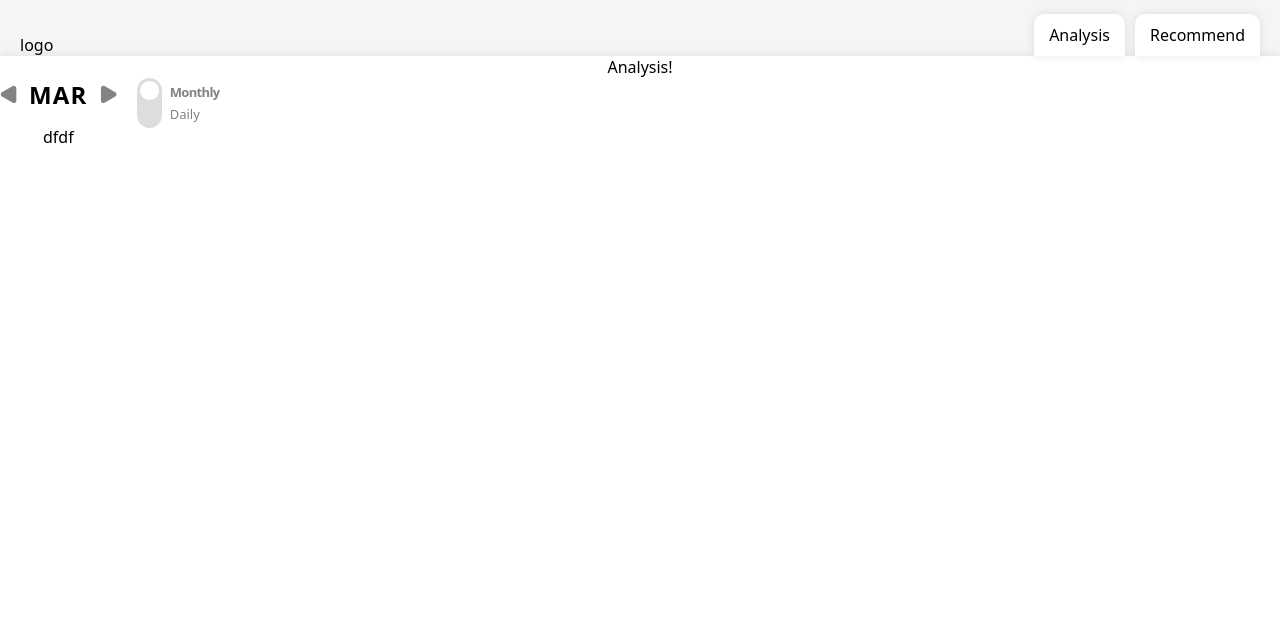
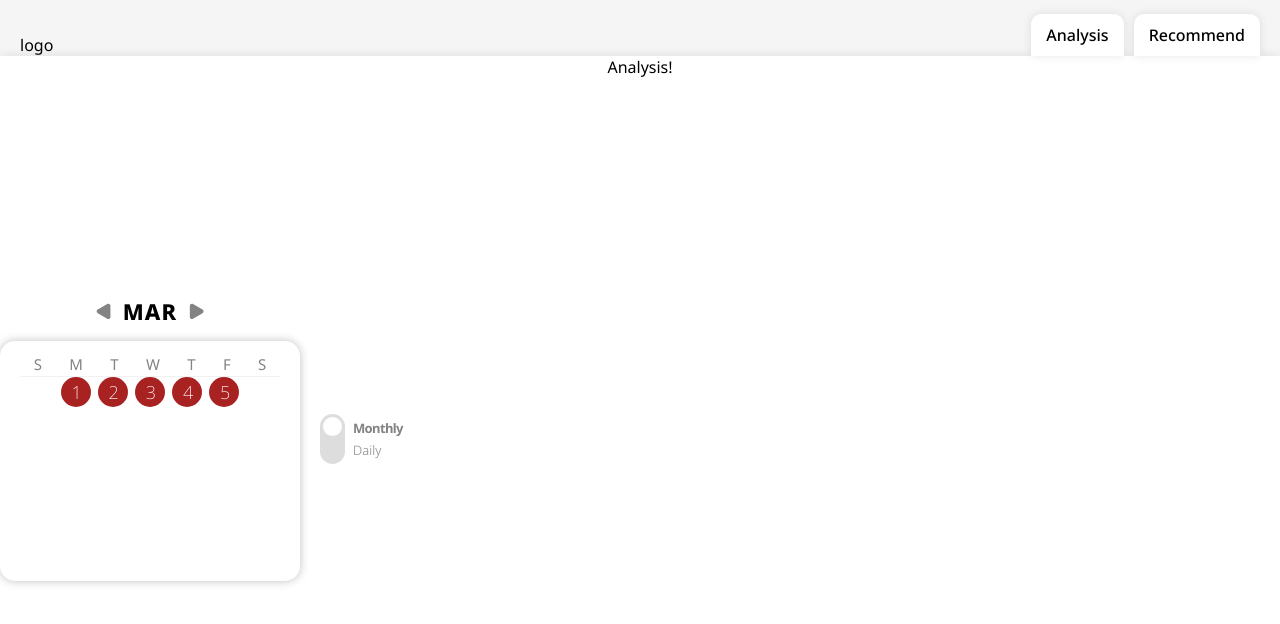
Before and after one commit to Huikyeong/Stless, a React (Create React App) app: page /analysis in a window 1280 px wide. Shown: the top 624 px of the page. Built offline with nearby package versions, Linux system fonts and the light colour scheme.

Commit message:
feat: noto sans 추가

```diff
--- a/src/components/Calendar.tsx
+++ b/src/components/Calendar.tsx
@@ -4,14 +4,17 @@ import { ReactComponent as LeftArrow } from 'assets/triangle-left.svg';
 import { ReactComponent as RightArrow } from 'assets/triangle-right.svg';
 import ToggleSwitch from 'components/ToggleSwitch';
 import { useState } from 'react';
+import CalendarItem from './CalendarItem';
 
 function Calendar() {
   const [calMode, setCalMode] = useState<'mon' | 'day'>('mon');
+  const dayList = [undefined, 1, 2, 3, 4, 5];
 
   return (
     <div
       css={css`
         display: flex;
+        align-items: center;
         gap: 20px;
 
         width: 100%;
@@ -32,12 +35,13 @@ function Calendar() {
             align-items: center;
             gap: 12px;
             font-weight: 800;
-            font-size: 24px;
+            font-size: 22px;
             letter-spacing: 0.05em;
           `}
         >
           <LeftArrow
             css={css`
+              width: 15px;
               cursor: pointer;
               &: hover {
                 opacity: 0.7;
@@ -47,6 +51,7 @@ function Calendar() {
           MAR
           <RightArrow
             css={css`
+              width: 15px;
               cursor: pointer;
               &: hover {
                 opacity: 0.7;
@@ -54,7 +59,53 @@ function Calendar() {
             `}
           />
         </div>
-        dfdf
+        <div
+          css={css`
+            box-sizing: border-box;
+            display: flex;
+            flex-direction: column;
+            width: 300px;
+            height: 240px;
+            background: #ffffff;
+            box-shadow: 0px 0px 10px rgba(0, 0, 0, 0.25);
+            border-radius: 15px;
+
+            padding: 10px 20px;
+          `}
+        >
+          <div
+            css={css`
+              display: flex;
+              justify-content: space-around;
+              align-items: center;
+              width: 100%;
+              height: 25px;
+              border-bottom: 1px solid #f1f1f1;
+
+              font-weight: 400;
+              font-size: 15px;
+              color: #838383;
+            `}
+          >
+            <p>S</p>
+            <p>M</p>
+            <p>T</p>
+            <p>W</p>
+            <p>T</p>
+            <p>F</p>
+            <p>S</p>
+          </div>
+          <div
+            css={css`
+              display: flex;
+              flex-wrap: wrap;
+            `}
+          >
+            {dayList.map((day) => (
+              <CalendarItem key={day} num={day} />
+            ))}
+          </div>
+        </div>
       </div>
       <ToggleSwitch calMode={calMode} setCalMode={setCalMode} />
     </div>
--- /dev/null
+++ b/src/components/CalendarItem.tsx
@@ -0,0 +1,39 @@
+/** @jsxImportSource @emotion/react */
+import { css } from '@emotion/react';
+
+function CalendarItem(props: { num: number | undefined }) {
+  return (
+    <div
+      css={css`
+        display: flex;
+        justify-content: center;
+        align-items: center;
+
+        width: calc(260px / 7);
+      `}
+    >
+      {props.num ? (
+        <div
+          css={css`
+            display: flex;
+            justify-content: center;
+            align-items: center;
+            width: 30px;
+            height: 30px;
+            border-radius: 30px;
+            background: #a92222;
+
+            font-weight: 200;
+            font-size: 18px;
+            letter-spacing: -0.1em;
+            color: white;
+          `}
+        >
+          {props.num}
+        </div>
+      ) : undefined}
+    </div>
+  );
+}
+
+export default CalendarItem;
--- a/src/index.css
+++ b/src/index.css
@@ -1,3 +1,5 @@
+@import url('https://fonts.googleapis.com/css2?family=Noto+Sans:wght@100;200;300;400;500;600;700;800;900&display=swap');
+
 body {
   margin: 0;
   font-family: -apple-system, BlinkMacSystemFont, 'Segoe UI', 'Roboto', 'Oxygen',
@@ -11,3 +13,7 @@ code {
   font-family: source-code-pro, Menlo, Monaco, Consolas, 'Courier New',
     monospace;
 }
+
+p {
+  margin: 0;
+}
```
